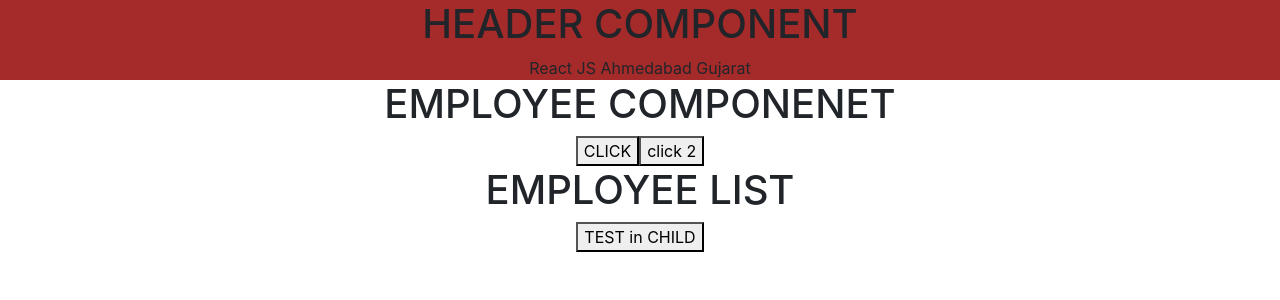
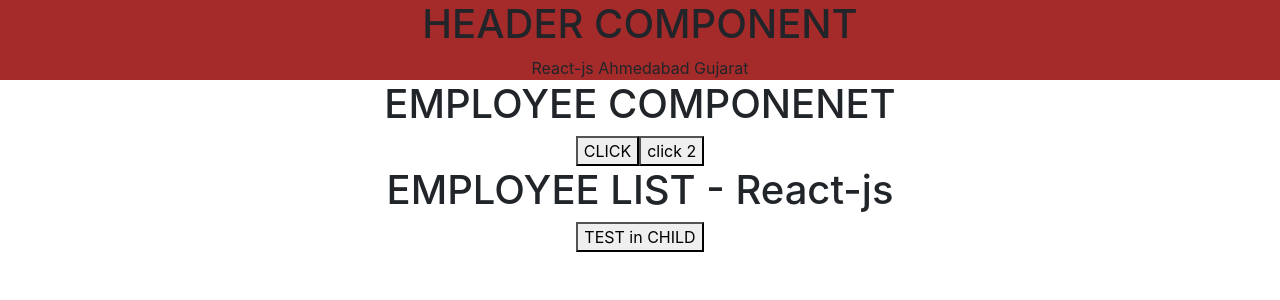
Before and after one commit to samirvithlani/2025-mern-evn, a React (Vite) app: page / in a window 1280 px wide. Shown: the top 300 px of the page. Built offline with nearby package versions, Linux system fonts and the light colour scheme.

Commit message:
props drilling

```diff
--- a/src/App.jsx
+++ b/src/App.jsx
@@ -12,7 +12,7 @@ import { Employee } from './components/Employee'
 
 function App() {
 
-    var title= "React JS"
+    var title= "React-js"
     var address = {
       city:"Ahmedabad",
       state:"Gujarat"
--- a/src/components/Employee.jsx
+++ b/src/components/Employee.jsx
@@ -12,7 +12,7 @@ export const Employee = (props) => {
         <h1>EMPLOYEE COMPONENET</h1>
         <button onClick={test}>CLICK</button>
         <button onClick={()=>{test()}}>click 2</button>
-        <EmployeeList test = {test}></EmployeeList>
+        <EmployeeList title = {props.title} test = {test}></EmployeeList>
     </div>
   )
 }
--- a/src/components/EmployeeList.jsx
+++ b/src/components/EmployeeList.jsx
@@ -4,7 +4,7 @@ export const EmployeeList = (props) => {
     console.log("employeeList props",props)
   return (
     <div style={{textAlign:"center"}}>
-        <h1>EMPLOYEE LIST</h1>
+        <h1>EMPLOYEE LIST  - {props.title}</h1>
         {/* //function all buttton */}
         <button onClick={()=>{props.test()}}>TEST in CHILD</button>
     </div>
```
Also changed, not shown: th.txt.
